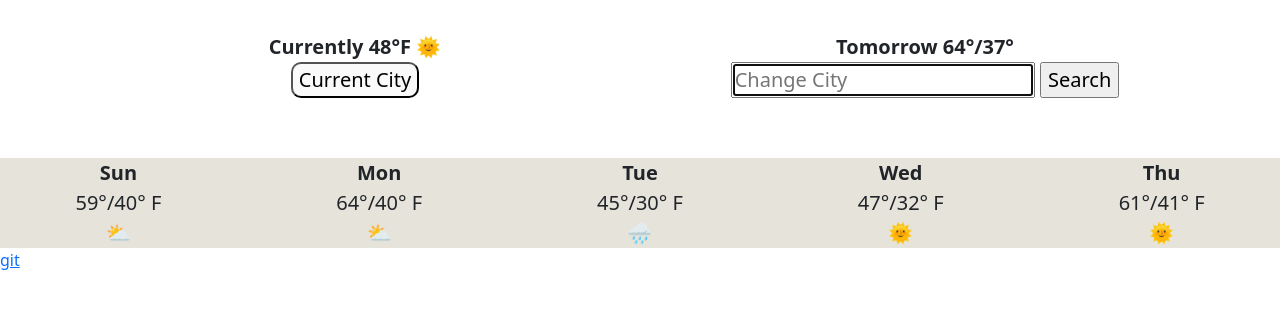
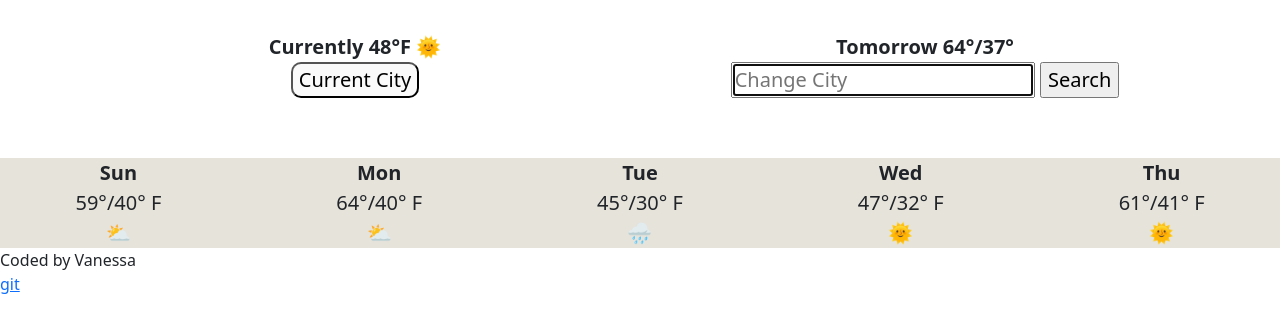
Before and after one commit to hatchvan1650/Vanilla-weatherapp, a website built with Parcel: page index.html in a window 1280 px wide. Shown: the part 109-442 px from the top of the page. Built offline with nearby package versions, Linux system fonts and the light colour scheme.

Commit message:
added name

```diff
--- a/index.html
+++ b/index.html
@@ -60,6 +60,7 @@
           </div>
         </div>
       </div>
+    <div>Coded by Vanessa </div>
       <a href="https://github.com/hatchvan1650/week-6HW.git"> git</a>
       <script src="src/index.js"> </script>
     </body>
```
